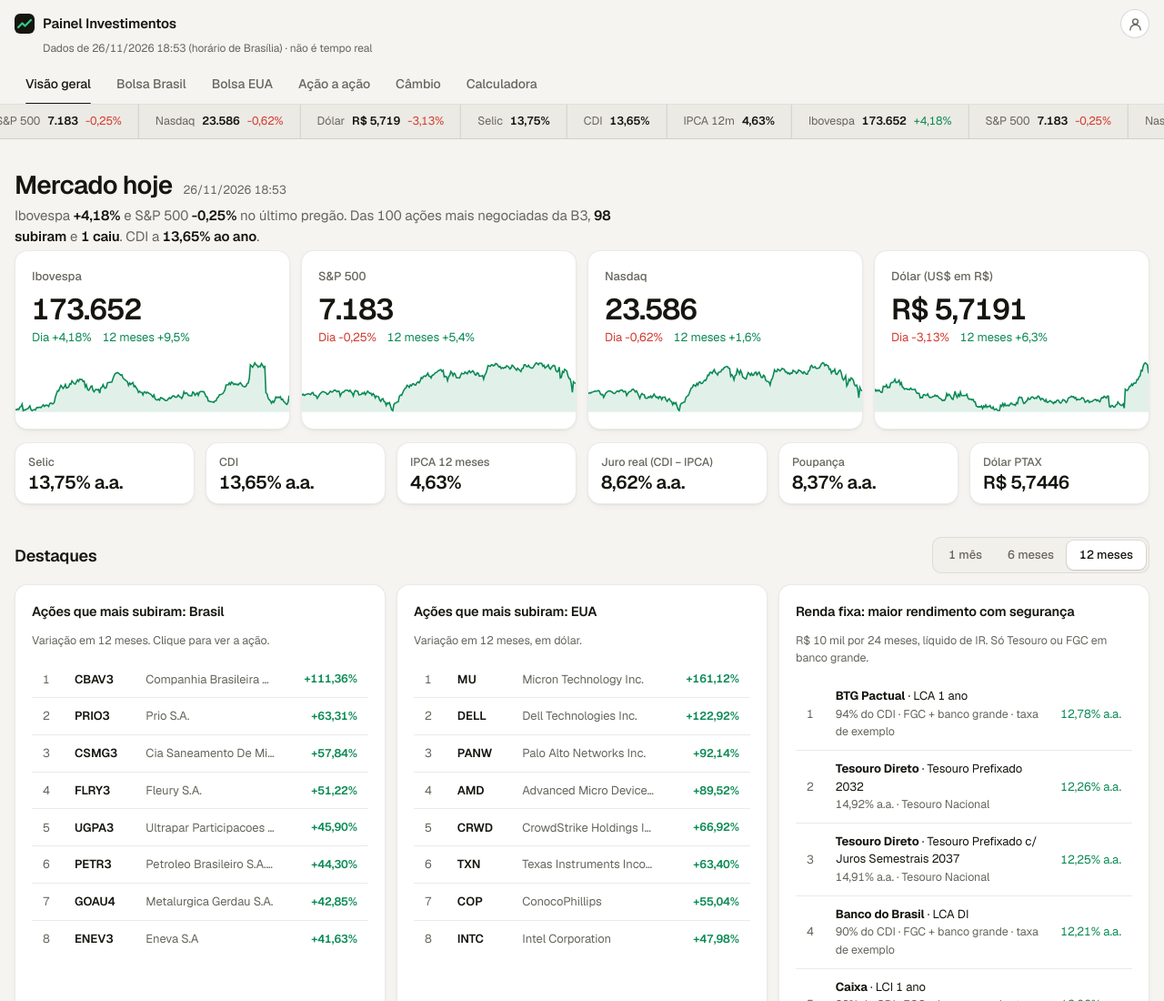
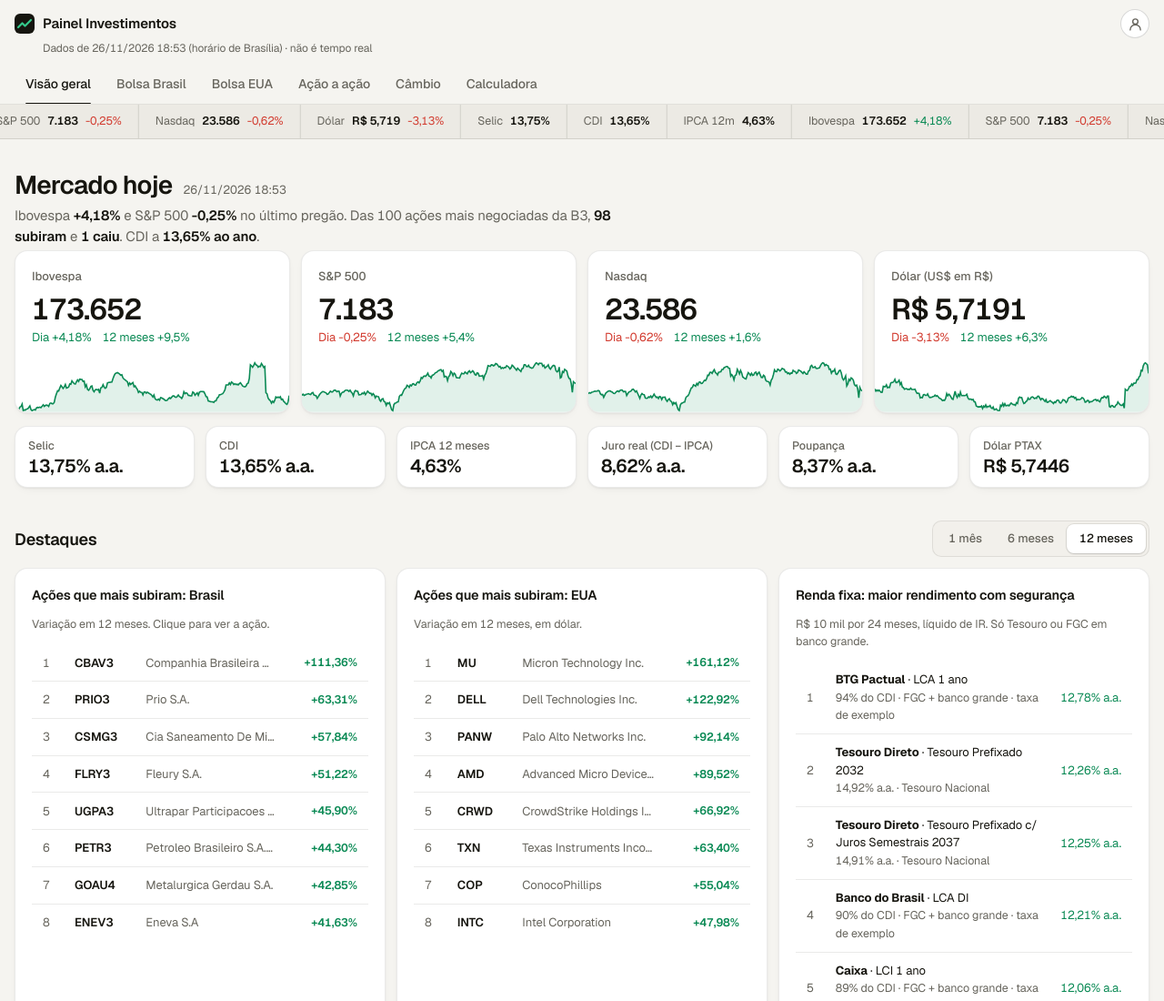
Before and after one commit to davicosban/Investimentos, a plain HTML site: page site/index.html in a window 1280 px wide. Shown: the top 1100 px of the page at 91% size. Drawn offline with nearby package versions, Linux system fonts and the light colour scheme.

Commit message:
Gráficos dos índices: área preenchida até a base do cartão
Co-Authored-By: Claude Opus 5.5 <noreply@anthropic.com>
Claude-Session: https://claude.ai/code/session_014V9Mvi8PdGj5HhzpjzzgjA

```diff
--- a/site/index.html
+++ b/site/index.html
@@ -407,6 +407,7 @@ nav.tabs.glide a::after{display:none}
 @keyframes tilein{from{opacity:0;transform:scale(.6)}}
 @media (prefers-reduced-motion:reduce){#chartsvg .halo{display:none}.odo .oc{animation:none}#heat.hin .tile{animation:none}.gl{transition:none}}
 
+.panel.idx{padding-bottom:0}.panel.idx .spark{margin-bottom:0}
 /* --- menu da conta (avatar) --- */
 .brand{flex-basis:100%;grid-template-columns:auto 1fr auto}.brand .avatar{grid-column:3;grid-row:1;justify-self:end}
 .avatar{flex:none;width:32px;height:32px;border-radius:50%;padding:0;border:1px solid var(--line2);background:var(--surface);color:var(--ink);display:grid;place-items:center;overflow:hidden;position:relative;cursor:pointer;transition:box-shadow .16s var(--ease),transform .16s var(--ease)}
```
